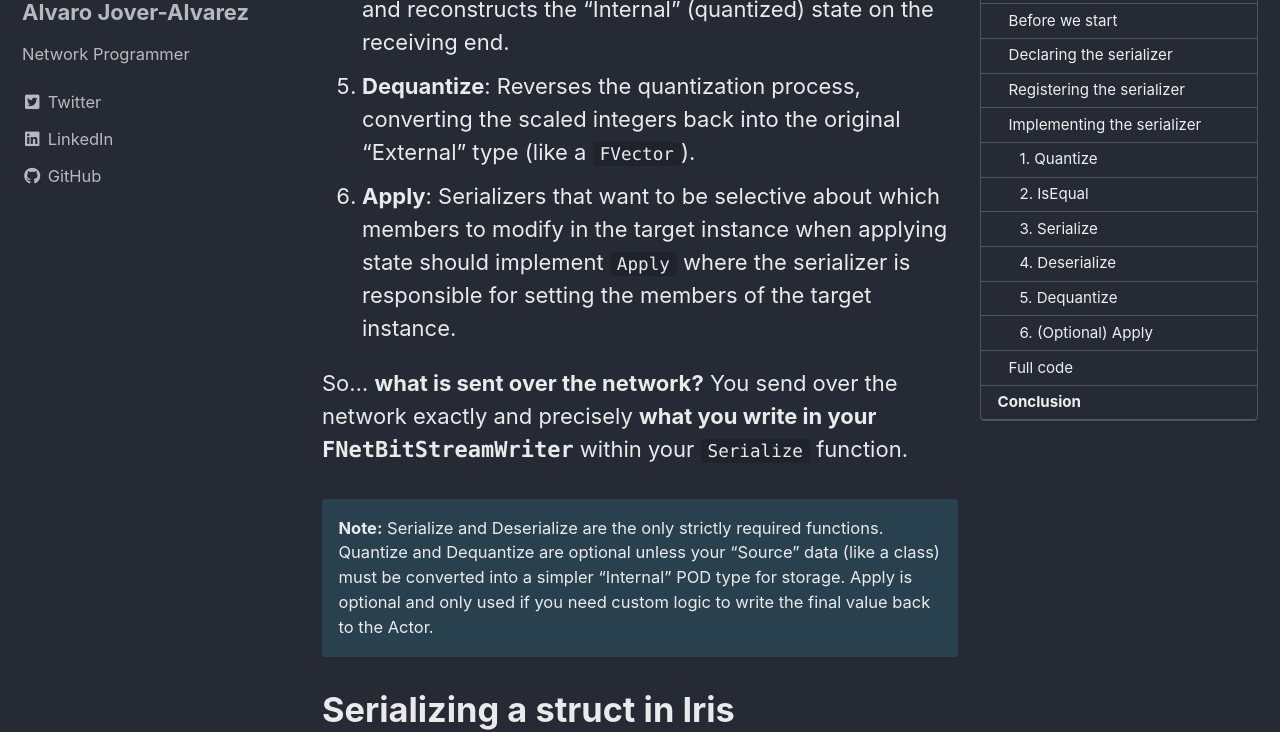
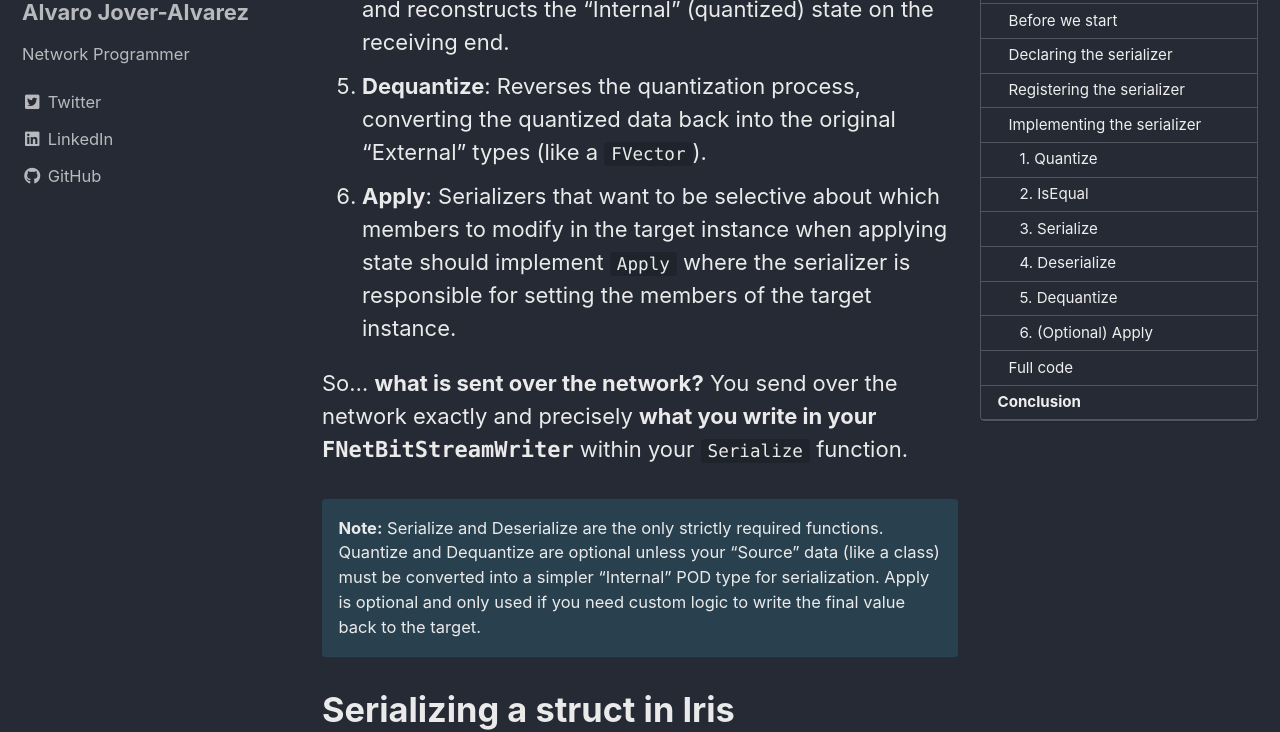
Before and after one commit to vorixo/devtricks, a Jekyll site: the page built from _posts/2026-02-08-iris-netserializers.md, in a window 1280 px wide and 1400 px high, scrolled down 1999 px. Shown: the part 187-919 px from the top of the window. Built offline with Jekyll 4.4.1, drawn with Linux system fonts in a browser that asks for light colours; cached includes are drawn as plain includes.

Commit message:
[UPD] Fixing little details

```diff
--- a/_posts/2026-02-08-iris-netserializers.md
+++ b/_posts/2026-02-08-iris-netserializers.md
@@ -49,12 +49,12 @@ In the Iris replication system, the serialization process follows a very specifi
   2. **IsEqual**: Called during dirty-checking to determine if quantized state changed since last replication. If true, serialization is skipped entirely.
   3. **Serialize**: Takes the quantized "Internal" state and writes it into the bitstream using a [`FNetBitStreamWriter`](https://github.com/EpicGames/UnrealEngine/blob/release/Engine/Source/Runtime/Net/Iris/Public/Iris/Serialization/NetBitStreamWriter.h).
   4. **Deserialize**: Reads the bits from the [`FNetBitStreamReader`](https://github.com/EpicGames/UnrealEngine/blob/release/Engine/Source/Runtime/Net/Iris/Public/Iris/Serialization/NetBitStreamReader.h) and reconstructs the "Internal" (quantized) state on the receiving end.
-  5. **Dequantize**: Reverses the quantization process, converting the scaled integers back into the original "External" type (like a `FVector`).
+  5. **Dequantize**: Reverses the quantization process, converting the quantized data back into the original "External" types (like a `FVector`).
   6. **Apply**: Serializers that want to be selective about which members to modify in the target instance when applying state should implement `Apply` where the serializer is responsible for setting the members of the target instance.
 
 So... **what is sent over the network?** You send over the network exactly and precisely **what you write in your `FNetBitStreamWriter`** within your `Serialize` function.
 
-**Note:** Serialize and Deserialize are the only strictly required functions. Quantize and Dequantize are optional unless your "Source" data (like a class) must be converted into a simpler "Internal" POD type for storage. Apply is optional and only used if you need custom logic to write the final value back to the Actor.
+**Note:** Serialize and Deserialize are the only strictly required functions. Quantize and Dequantize are optional unless your "Source" data (like a class) must be converted into a simpler "Internal" POD type for serialization. Apply is optional and only used if you need custom logic to write the final value back to the target.
 {: .notice--info}
 
 # Serializing a struct in Iris
```
